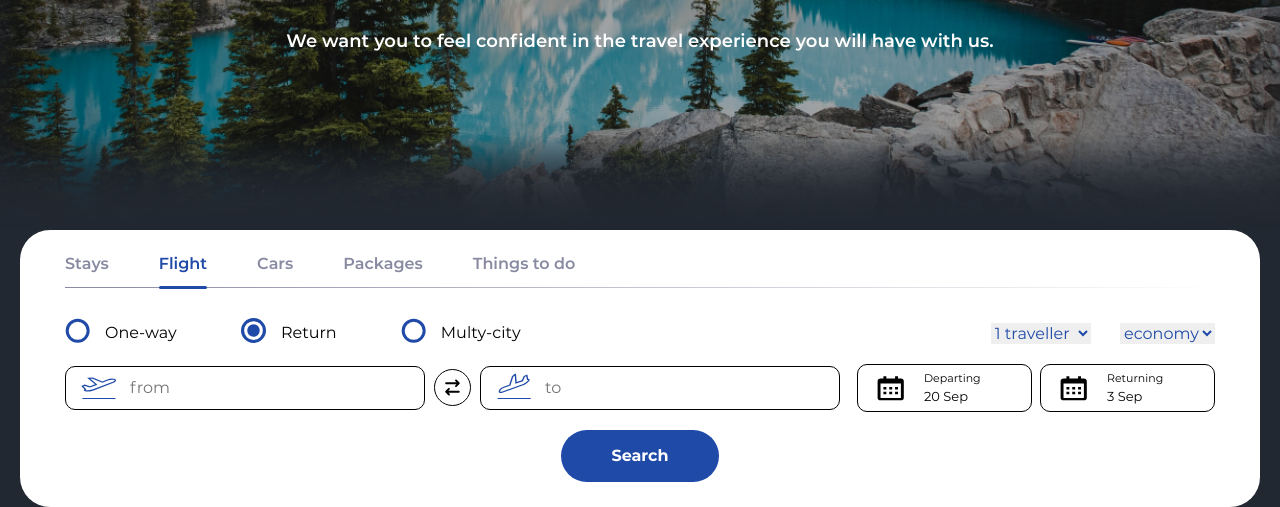
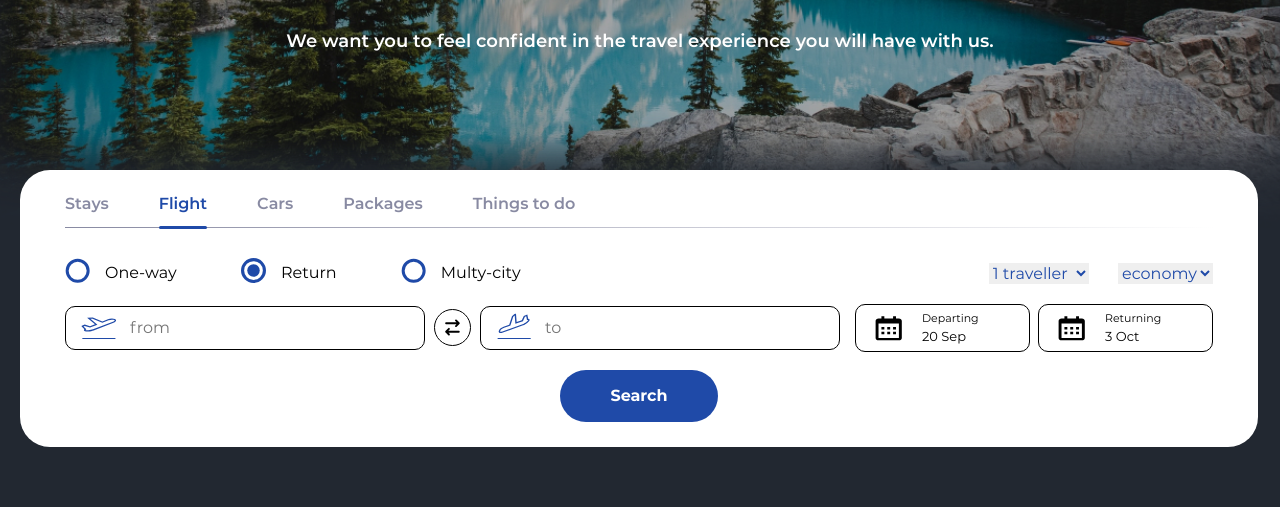
Before and after one commit to snod13/expedia, a plain HTML site: page src/index.html in a window 1280 px wide. Shown: the part 397-904 px from the top of the page. After the commit the page ends 844 px from the top, so only its background shows below. Drawn offline with Linux system fonts and the light colour scheme.

Commit message:
Сдвиг панели вверх, доработки в js

```diff
--- a/src/js/index.js
+++ b/src/js/index.js
@@ -63,7 +63,12 @@ window.addEventListener('DOMContentLoaded', () => {
         } else {
           if (month == nowMonth && year == nowYear) {
             let days = daysContainer.getElementsByTagName('li');
-            days[monthPrefix + nowDateNumber + 14 - 1].classList.add('date-now');
+            try {
+              days[monthPrefix + nowDateNumber + 14 - 1].classList.add('date-now');
+            }
+            catch (e) {
+              days[monthPrefix + nowDateNumber - 1].classList.add('date-now');
+            }
           }
         }
       }
@@ -96,8 +101,12 @@ window.addEventListener('DOMContentLoaded', () => {
     let today = new Date(curDate),
         retDate = new Date(today.setDate(today.getDate() + 14));
 
-    departDay.textContent = `${nowDateNumber} ${monthContainer.textContent.slice('' , 3)}`;
-    returnDay.textContent = `${retDate.getDate()} ${monthContainer.textContent.slice('' , 3)}`;
+    departDay.textContent = `${nowDateNumber} ${monthContainer.textContent.slice('', 3)}`;
+    if (container == '[data-calendar="returning"]') {
+      monthContainer.textContent = monthName[retDate.getMonth() + 1];
+    }
+    returnDay.textContent = `${retDate.getDate()} ${monthContainer.textContent.slice('', 3)}`;
+    monthContainer.textContent = monthName[retDate.getMonth()];
   }
 
   //Работа с календарем
--- a/src/sass/blocks/_booking.sass
+++ b/src/sass/blocks/_booking.sass
@@ -1,8 +1,11 @@
 .booking
+  position: relative
   &__panel
     background-color: #fff
     border-radius: 30px
     padding: 25px 45px
+    position: absolute
+    top: -60px
   &__tabs
     display: flex
     align-items: center
```
Also changed, not shown: src/css/main.css, 1 other file.
